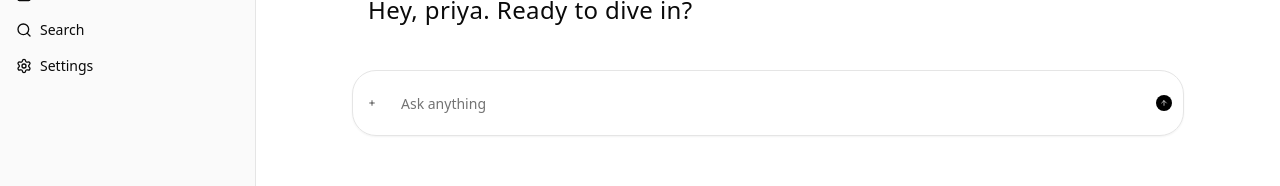
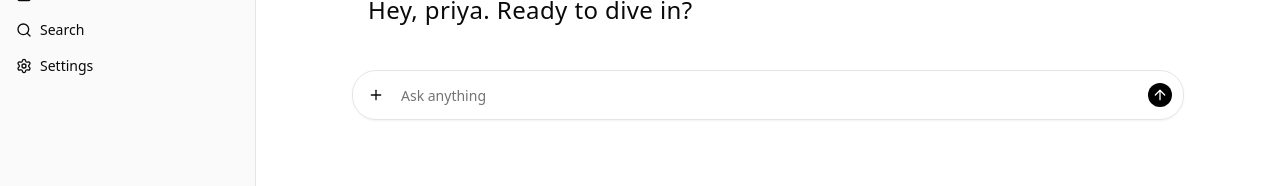
Before and after one commit to Prriya-Karn/mychatgpt, a React (Vite) app: page / in a window 1280 px wide. Shown: the part 178-364 px from the top of the page. Built offline with nearby package versions, Linux system fonts and the light colour scheme; no server answers.

Commit message:
completed

```diff
--- a/src/Gpt.jsx
+++ b/src/Gpt.jsx
@@ -110,16 +110,16 @@ const Gpt = () => {
 
                     {/* Input Box */}
                     <div className="input-wrapper sm:ml-10 sm:mr-10 md:ml-20 md:mr-20 relative">
-                        <Plus className="absolute w-4 h-4 rounded-full cursor-pointer p-1 ml-1 hover:bg-[#FAFAFA] left-2 top-1/2 transform -translate-y-1/2" />
+                        <Plus className="absolute rounded-full cursor-pointer p-1 ml-1 hover:bg-[#FAFAFA] left-2 top-1/2 transform -translate-y-1/2" />
                         <Input
                             value={input}
                             placeholder="Ask anything"
                             onChange={handletextinput}
-                            className="pr-10 pl-12 py-8 rounded-3xl"
+                            className="pr-10 pl-12 py-6 rounded-3xl"
                             disabled={loading}
                         />
                         <ArrowUp
-                            className={`absolute w-4 h-4 rounded-full p-1 mr-1 text-white right-2 top-1/2 transform -translate-y-1/2 cursor-pointer ${loading ? "bg-gray-500 cursor-not-allowed" : "bg-black"
+                            className={`absolute rounded-full p-1 mr-1 text-white right-2 top-1/2 transform -translate-y-1/2 cursor-pointer ${loading ? "bg-gray-500 cursor-not-allowed" : "bg-black"
                                 }`}
                             onClick={handleSubmit}
                         />
```
